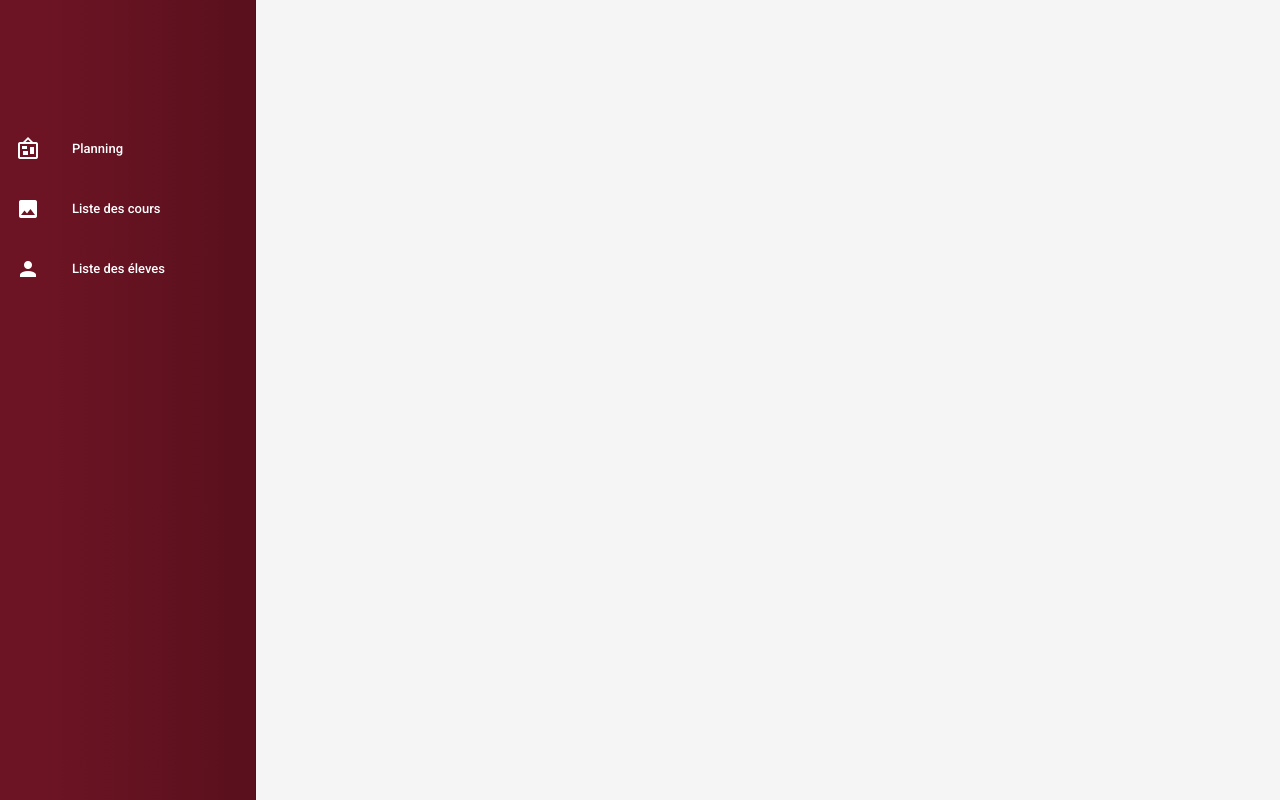
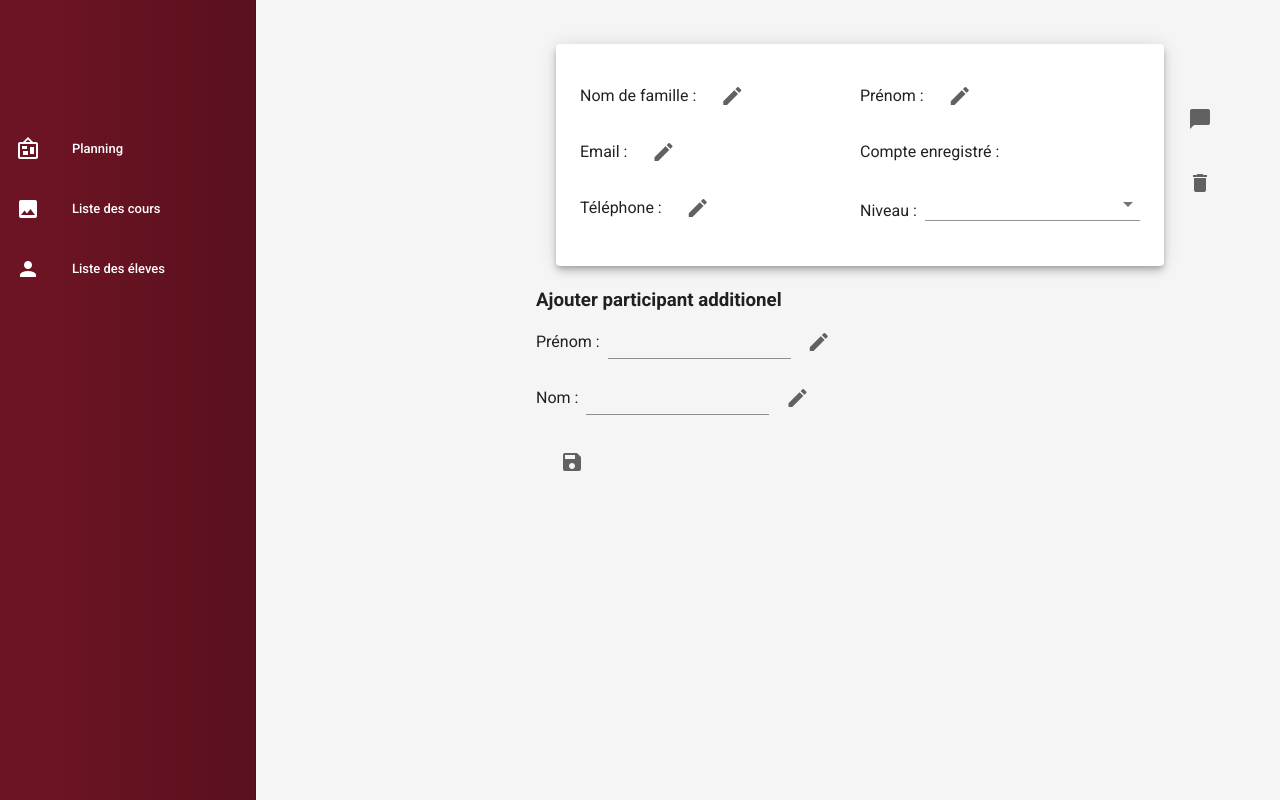
Before and after one commit to projet-Bartolomeo/Dibartolomeo, a Nuxt app: page /student/account in a window 1280 px wide. Built offline with nearby package versions, Linux system fonts and the light colour scheme.

Commit message:
feat: add account student

```diff
--- /dev/null
+++ b/components/ParticipantForm.vue
@@ -0,0 +1,62 @@
+<template>
+  <div>
+    <h3>Ajouter participant additionel</h3>
+    <v-col md="6">
+      <v-row class="align-center justify-start">
+        <p class="ma-0 mr-2">Prénom :</p>
+        <TextField
+          :open="true"
+          :get="`student.${$props.datas}.firstName`"
+          :rules="[(v) => !!v || 'Le prénom est obligatoire']"
+        />
+      </v-row>
+    </v-col>
+    <v-col md="6">
+      <v-row class="align-center justify-start">
+        <p class="ma-0 mr-2">Nom :</p>
+        <TextField
+          :open="true"
+          :get="`student.${$props.datas}.lastName`"
+          :rules="[(v) => !!v || 'Le prénom est obligatoire']"
+        />
+      </v-row>
+    </v-col>
+ <v-btn
+        fab
+        text
+        color="grey darken-2"
+        class="ma-2"
+        @click="create()"
+      >
+        <v-icon> mdi-content-save </v-icon>
+      </v-btn>
+
+
+  </div>
+</template>
+
+<script>
+export default {
+  props: {
+    datas: {
+      type: String,
+      required: true,
+    },
+  },
+
+  created() {
+    this.$store.state.student.new.email = this.$store.state.user.emailStudent
+    this.$store.state.student.new.isPrincipal = false
+
+  },
+  methods: {
+    create() {
+      this.$store.dispatch(
+        'student/createFromTeacher',
+        this.$store.state.student.new
+      )
+      this.$router.push('/professor/student/list')
+    },
+  },
+}
+</script>
--- a/components/StudentForm.vue
+++ b/components/StudentForm.vue
@@ -53,6 +53,26 @@
             </p>
           </v-row>
         </v-col>
+        <v-col md="6">
+          <v-row class="align-center justify-start">
+            <p class="ma-0 mr-2">Téléphone :</p>
+            <TextField :open="open" :get="`student.${$props.datas}.phone`" />
+          </v-row>
+        </v-col>
+        <v-col md="6">
+          <v-row class="align-center justify-start">
+            <p class="ma-0 mr-2">Niveau :</p>
+            <SelectField
+              :get="`student.${$props.datas}.level`"
+              :items="[
+                { text: 'Débutant', value: 'beginner' },
+                { text: 'Intermédiaire', value: 'intermediate' },
+                { text: 'Élevé ', value: 'high' },
+              ]"
+              :open="open"
+            />
+          </v-row>
+        </v-col>
       </v-row>
     </v-card>
     <div
@@ -66,7 +86,10 @@
         @click="
           $store.commit('overlay/open', {
             component: 'MessageForm',
-            props: { recipients: [$store.state.student.details], type: 'student' },
+            props: {
+              recipients: [$store.state.student.details],
+              type: 'student',
+            },
             title: 'Tapez votre message',
           })
         "
@@ -154,6 +177,14 @@ export default {
       type: String,
       required: true,
     },
+    idStudent: {
+      type: String,
+      required: true,
+    },
+    redirect: {
+      type: String,
+      required: true,
+    },
   },
   computed: {
     student() {
@@ -191,11 +222,11 @@ export default {
     async validate() {
       if (this.valid) {
         await this.$store.dispatch('student/modify', {
-          studentId: this.$route.query.id,
+          studentId: this.$props.idStudent,
           payload: this.$store.state.student.details,
         })
 
-        this.$router.push('/professor/student/list')
+        this.$router.push(this.$props.redirect)
       }
     },
   },
--- a/pages/professor/student/_id.vue
+++ b/pages/professor/student/_id.vue
@@ -2,7 +2,7 @@
   <div>
     <title value="Création d'un élève" />
     <v-col>
-      <StudentForm datas="details" class="ma-5" />
+      <StudentForm datas="details" :idStudent="$route.query.id" redirect="/professor/student/list" class="ma-5" />
       <DataTableLesson datas="studentList" />
     </v-col>
   </div>
--- /dev/null
+++ b/pages/student/account.vue
@@ -0,0 +1,16 @@
+<template>
+  <div>
+    <v-col>
+      <StudentForm datas="details"  :idStudent="$store.state.user.idStudent" redirect="/" class="ma-5" />
+      <ParticipantForm datas="new"/>
+    </v-col>
+  </div>
+</template>
+
+<script>
+export default {
+  async created() {
+    await this.$store.dispatch('student/setDetails', this.$store.state.user.idStudent)
+  },
+}
+</script>
--- a/store/user.js
+++ b/store/user.js
@@ -1,5 +1,7 @@
 export const state = () => ({
-    id: '0kK1fyyWN8N2bkHNYLoo'
+    id: '0kK1fyyWN8N2bkHNYLoo',
+    idStudent : "pmKopAfv3e7lYAPj4F63",
+    emailStudent : "johanna.dezarnaud@ynov.com"
 })
 
 export const actions = {
```
